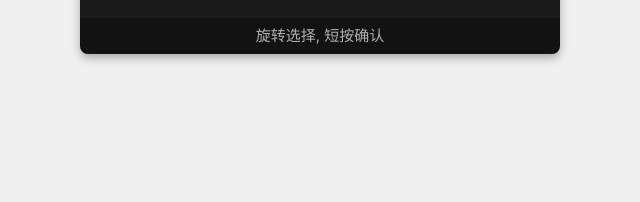
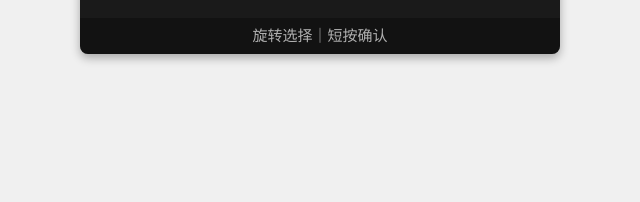
Before and after one commit to laosj16/nutrition_scale_project, a website: page settings_menu.html in a window 1280 px wide. Shown: the part 486-688 px from the top of the page, 320-960 px from the left. Drawn offline with nearby package versions, Linux system fonts and the light colour scheme.

Commit message:
更新设置菜单界面优化
- 调整布局和视觉样式
- 优化设置项目的显示和交互
- 改进页面指示器和选择状态
- 完善长按返回机制的hint文本显示

```diff
--- a/settings_menu.html
+++ b/settings_menu.html
@@ -541,7 +541,7 @@
             updateLanguageVisual();
             updatePageIndicator();
             if(statusPrompt) statusPrompt.textContent = "设置";
-            if(hintBar) hintBar.textContent = "旋转选择, 短按确认";
+            if(hintBar) hintBar.textContent = "旋转选择｜短按确认";
 
             // 显示当前语言
             const savedLanguage = localStorage.getItem('selectedLanguage') || 'zh-CN';
```
